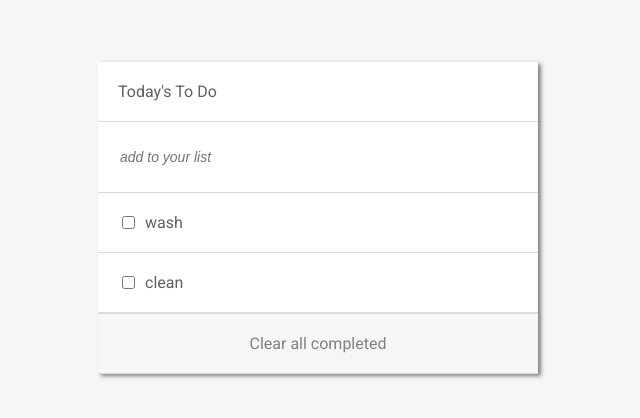
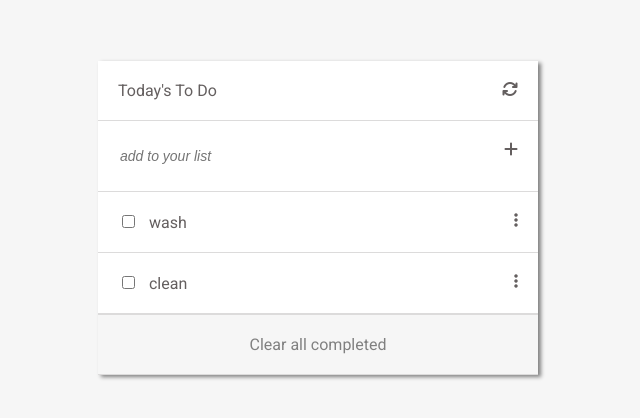
Before and after one commit to Tobinchilongo/TodoList, a website built with webpack: page src/index.html in a window 1280 px wide. Shown: the part 182-600 px from the top of the page, 322-962 px from the left. Built offline with nearby package versions, Linux system fonts and the light colour scheme.

Commit message:
Add fontwesome

```diff
--- a/src/index.html
+++ b/src/index.html
@@ -4,16 +4,32 @@
     <meta charset="UTF-8" />
     <meta http-equiv="X-UA-Compatible" content="IE=edge" />
     <meta name="viewport" content="width=device-width, initial-scale=1.0" />
+    <script src="https://kit.fontawesome.com/3c7f5856f6.js" crossorigin="anonymous"></script>
     <title>My TodoList</title>
   </head>
   <body>
     <section>
       <div class="todo">
-        <div class="header"><h1>Today's To Do</h1></div>
-        <div class="add_task"><input type="text" placeholder="add to your list" /></div>
+        <div class="header">
+          <h1>Today's To Do</h1>
+          <i class="fas fa-sync"></i>
+        </div>
+        <div class="add_task"><input type="text" placeholder="add to your list" /><i class="fas fa-plus"></i></div>
         <div class="tasks">
-          <div class="task"><input type="checkbox" /> wash</div>
-          <div class="task"><input type="checkbox" /> clean</div>
+          <div class="task">
+            <div class="task_input">
+              <input type="checkbox" />
+              <label for="">wash</label>
+            </div>
+            <i class="fas fa-ellipsis-v"></i>
+          </div>
+          <div class="task">
+            <div class="task_input">
+              <input type="checkbox" />
+              <label for="">clean</label>
+            </div>
+            <i class="fas fa-ellipsis-v"></i>
+          </div>
         </div>
         <div class="footer">Clear all completed</div>
       </div>
--- a/src/style.css
+++ b/src/style.css
@@ -25,12 +25,15 @@ section {
   min-width: 400px;
   max-width: 550px;
   display: flex;
+  justify-content: space-between;
   border-bottom: 1px solid #dcdbdb;
 }
 
 .todo .header {
   background-color: white;
   padding: 20px;
+  display: flex;
+  justify-content: space-between;
 }
 
 .todo .header h1 {
@@ -47,6 +50,11 @@ section {
 .todo .add_task,
 .task {
   padding: 20px;
+}
+
+.task {
+  display: flex;
+  justify-content: space-between;
 }
 
 .todo .tasks {
```
Also changed, not shown: dist/index.html.
